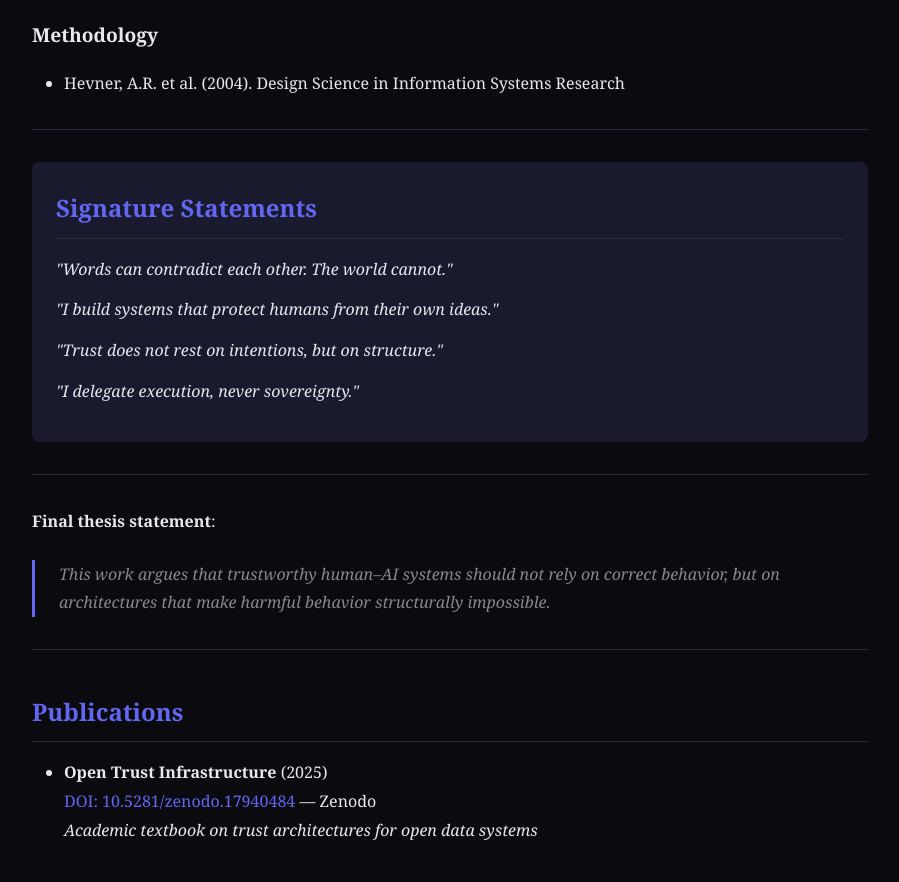
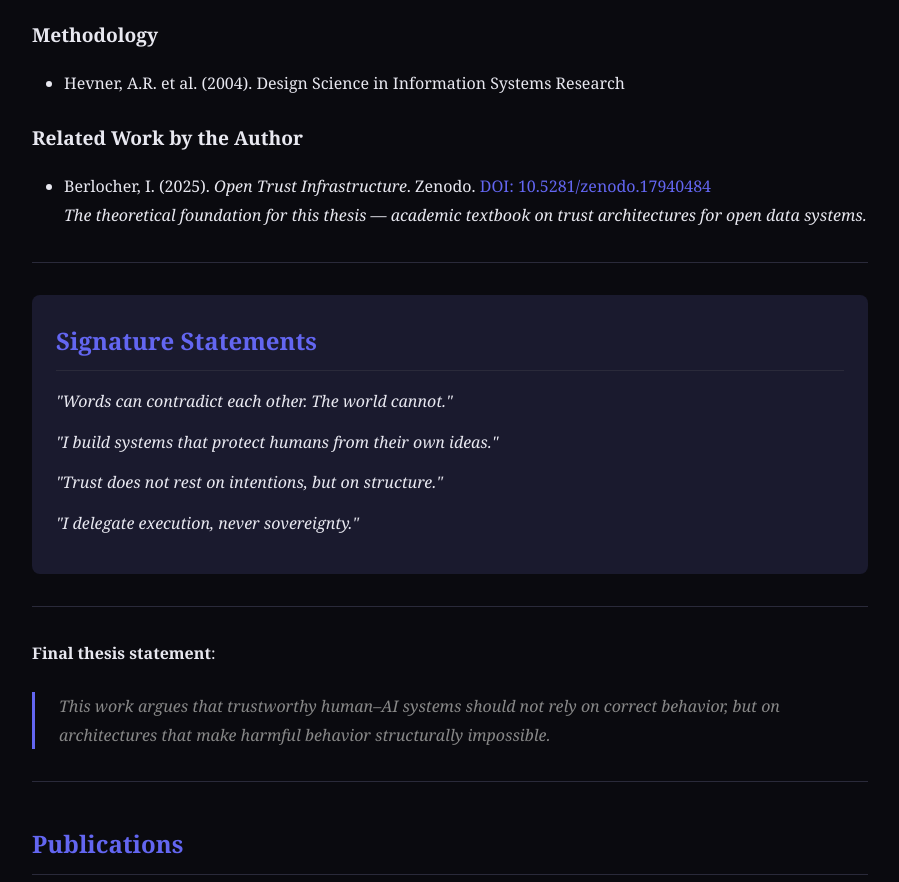
Before and after one commit to ivan-berlocher/ivan-berlocher.github.io, a plain HTML site: page phd/index.html in a window 1280 px wide. Shown: the part 9640-10522 px from the top of the page, without its empty margins (190-1089 px from the left). Drawn offline with Linux system fonts and the light colour scheme.

Commit message:
Add Related Work section linking to Open Trust Infrastructure

```diff
--- a/phd/index.html
+++ b/phd/index.html
@@ -467,6 +467,12 @@
   <li>Hevner, A.R. et al. (2004). Design Science in Information Systems Research</li>
 </ul>
 
+<h3>Related Work by the Author</h3>
+<ul>
+  <li>Berlocher, I. (2025). <em>Open Trust Infrastructure</em>. Zenodo. <a href="https://doi.org/10.5281/zenodo.17940484">DOI: 10.5281/zenodo.17940484</a><br>
+  <em>The theoretical foundation for this thesis — academic textbook on trust architectures for open data systems.</em></li>
+</ul>
+
 <hr>
 
 <div class="signature">
```
